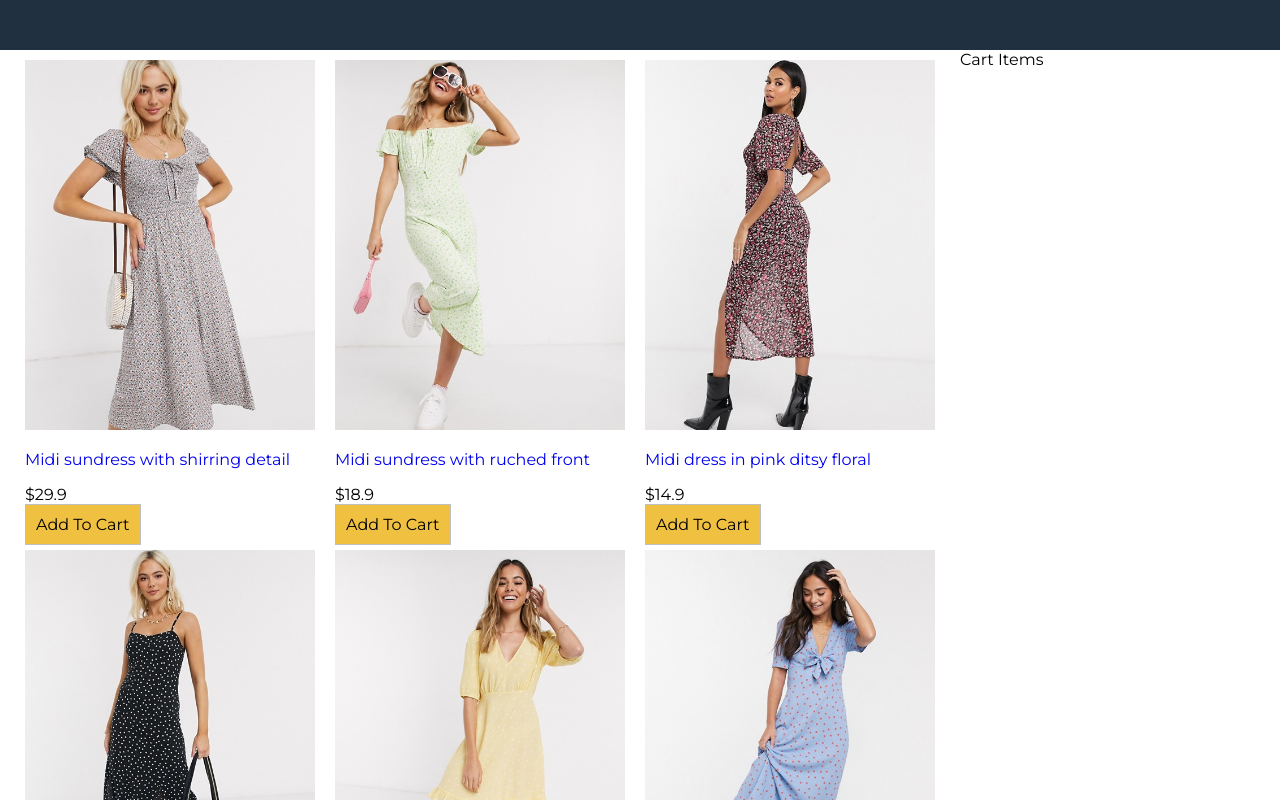
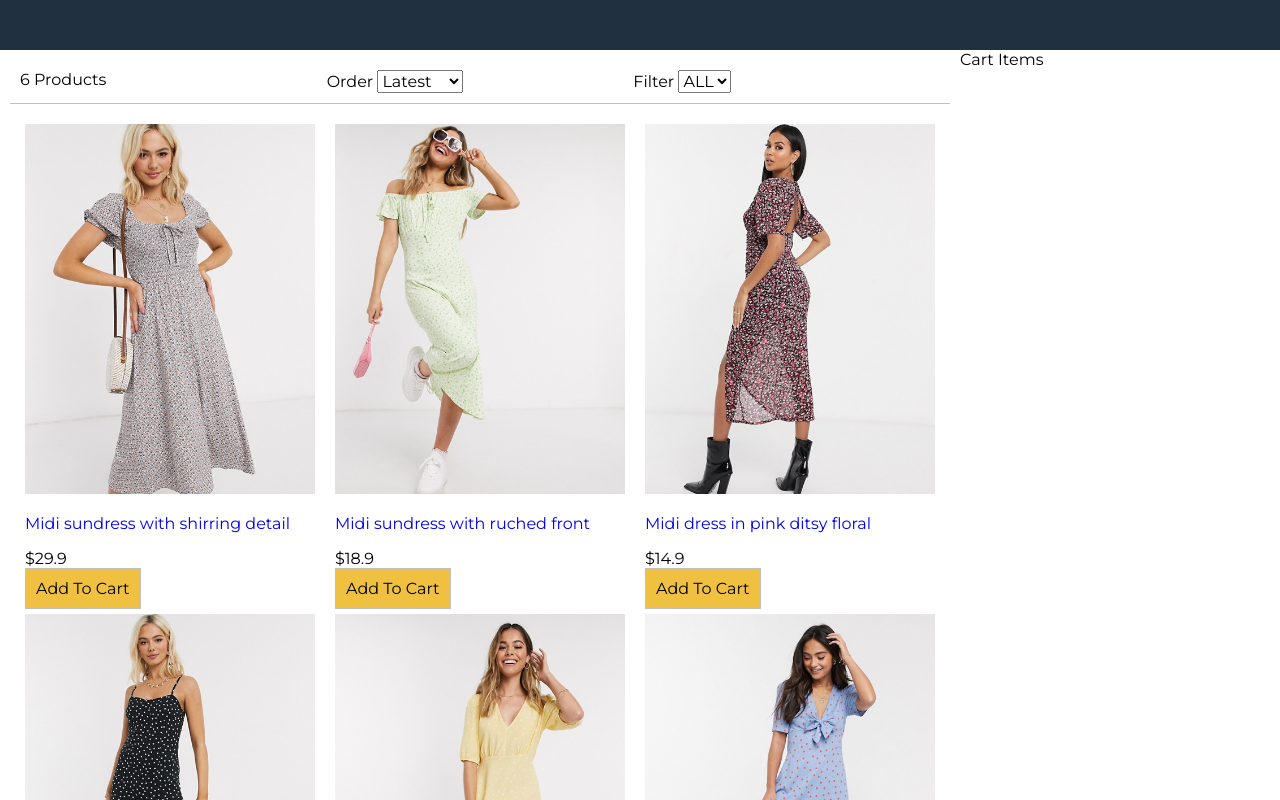
Before and after one commit to Pazhiloi/react-shopping-cart, a React (Create React App) app: page / in a window 1280 px wide. Shown: the top 800 px of the page. Built offline with nearby package versions, Linux system fonts and the light colour scheme.

Commit message:
filter component

```diff
--- a/src/App.js
+++ b/src/App.js
@@ -1,11 +1,48 @@
 // feature 1
-import React, { useState } from 'react'
-import Products from './components/Products';
-import data from './data.json'
+import React, { useState } from "react";
+import Filter from "./components/Filter";
+import Products from "./components/Products";
+import data from "./data.json";
 function App() {
-  const [products, setproducts] = useState(data.products);
-  const [size, setSize] = useState('');
-  const [sort, setSort] = useState('');
+  const [products, setProducts] = useState(data.products);
+  const [size, setSize] = useState("");
+  const [sort, setSort] = useState("");
+
+  const sortProducts = (e) => {
+    const sortValue = e.target.value;
+    setSort(sortValue);
+    setProducts(
+      products
+        .slice()
+        .sort((a, b) =>
+          sort === "lowest"
+            ? a.price > b.price
+              ? 1
+              : -1
+            : sort === "highest"
+            ? a.price < b.price
+              ? 1
+              : -1
+            : a._id < b._id
+            ? 1
+            : -1
+        )
+    );
+  };
+  const filterProducts = (e) => {
+    const target = e.target.value;
+    if (target === "") {
+      setSize(target);
+      setProducts(data.products);
+    } else {
+      setSize(target);
+      setProducts(
+        data.products.filter(
+          (product) => product.availableSizes.indexOf(target) >= 0
+        )
+      );
+    }
+  };
   return (
     <div className="grid-container">
       <header>
@@ -15,6 +52,13 @@
       <main>
         <div className="content">
           <div className="main">
+            <Filter
+              count={products.length}
+              size={size}
+              sort={sort}
+              filterProducts={filterProducts}
+              sortProducts={sortProducts}
+            />
             <Products products={products} />
           </div>
           <div className="sidebar">Cart Items</div>
--- /dev/null
+++ b/src/components/Filter.js
@@ -0,0 +1,31 @@
+import React from "react";
+
+const Filter = ({ count, size, sortProducts, filterProducts, sort }) => {
+  return (
+    <div className="filter">
+      <div className="filter-result">{count} Products</div>
+      <div className="filter-sort">
+        Order{" "}
+        <select value={sort} onChange={sortProducts}>
+          <option>Latest</option>
+          <option value="lowest">Lowest</option>
+          <option value="highest">Highest</option>
+        </select>
+      </div>
+      <div className="filter-size">
+        Filter{" "}
+        <select value={size} onChange={filterProducts}>
+          <option value="">ALL</option>
+          <option value="XS">XS</option>
+          <option value="S">S</option>
+          <option value="M">M</option>
+          <option value="L">L</option>
+          <option value="XL">XL</option>
+          <option value="XXL">XXL</option>
+        </select>{" "}
+      </div>
+    </div>
+  );
+};
+
+export default Filter;
```
